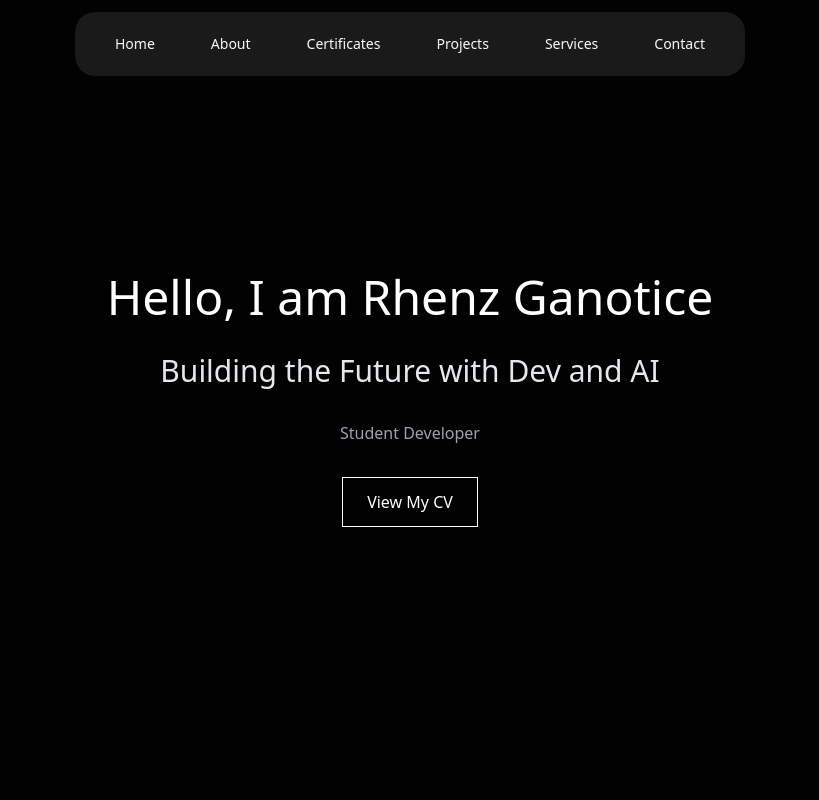
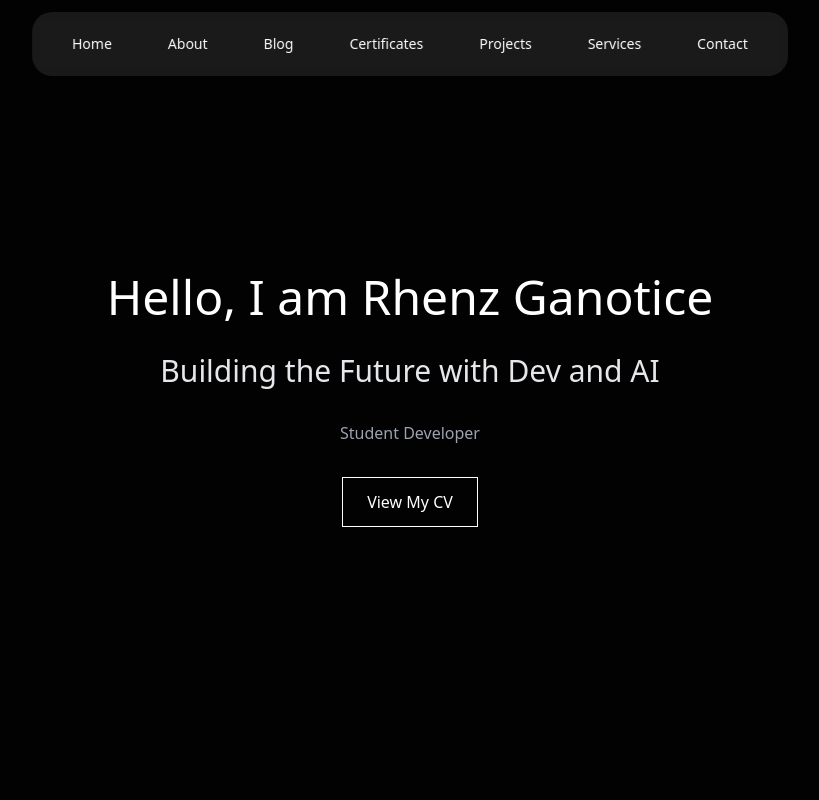
Before and after one commit to StDevRhenz/portfolio, a React (Create React App) app in the folder client/: page / in a window 1280 px wide. Shown: the top 800 px of the page, without its empty margins (230-1049 px from the left). Built offline with nearby package versions, Linux system fonts and the light colour scheme; no server answers.

Commit message:
FEAT: ADD RENDER AND BLOG NAVIGATION

```diff
--- a/client/src/components/navbar.jsx
+++ b/client/src/components/navbar.jsx
@@ -12,6 +12,7 @@ const Navbar = (props) => {
         <ul className="flex space-x-4">
           <li><a href="#home" className="px-5 py-3 inline-block hover:bg-[#575757] rounded-md">Home</a></li>
           <li><a href="#about" className="px-5 py-3 inline-block hover:bg-[#575757] rounded-md">About</a></li>
+          <li><a href="#Post" className="px-5 py-3 inline-block hover:bg-[#575757] rounded-md">Blog</a></li>
           <li><a href="#certificates" className="px-5 py-3 inline-block hover:bg-[#575757] rounded-md">Certificates</a></li>
           {/* <li><a href="#contact" className="px-5 py-3 inline-block hover:bg-[#575757] rounded-md">Skills</a></li> */}
           <li><a href="#projects" className="px-5 py-3 inline-block hover:bg-[#575757] rounded-md">Projects</a></li>
```
Also changed, not shown: 1 other file (tests, documents, lock files or other folders).
